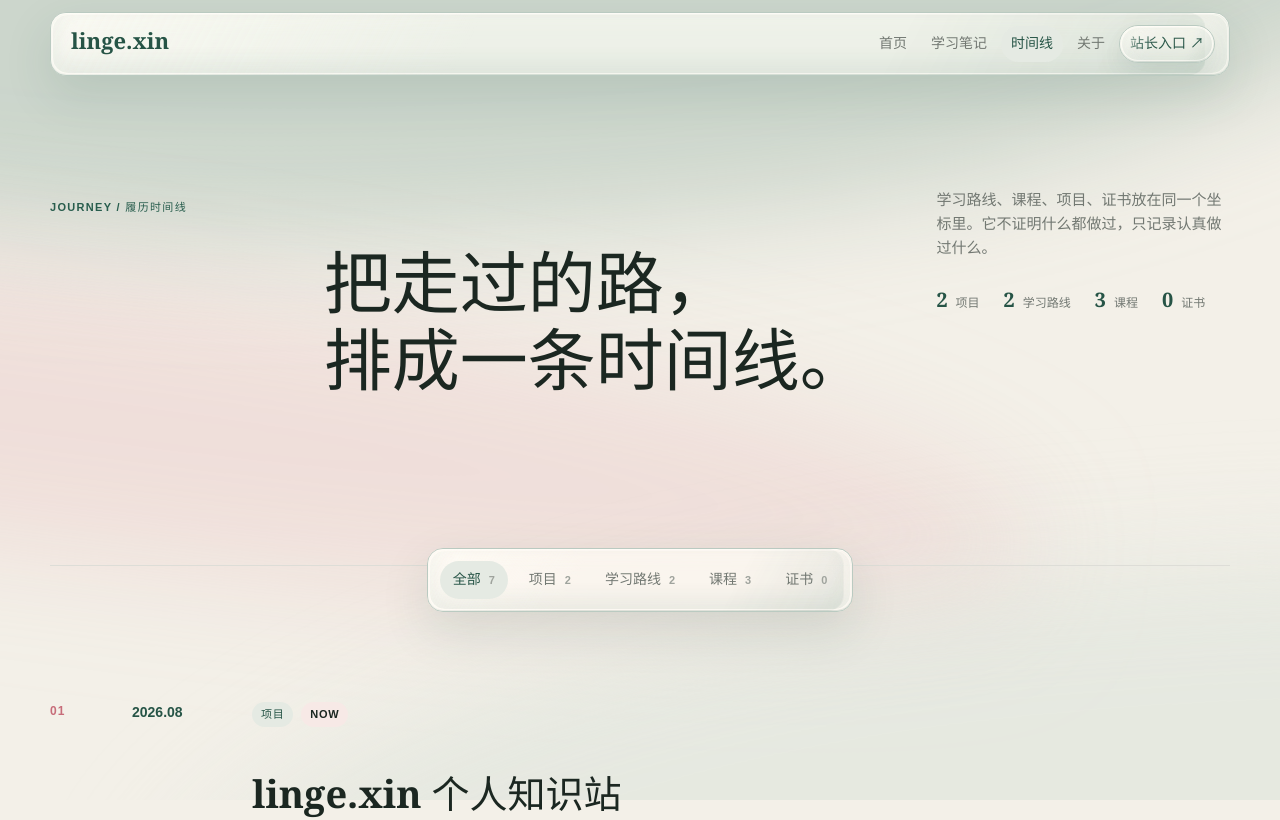
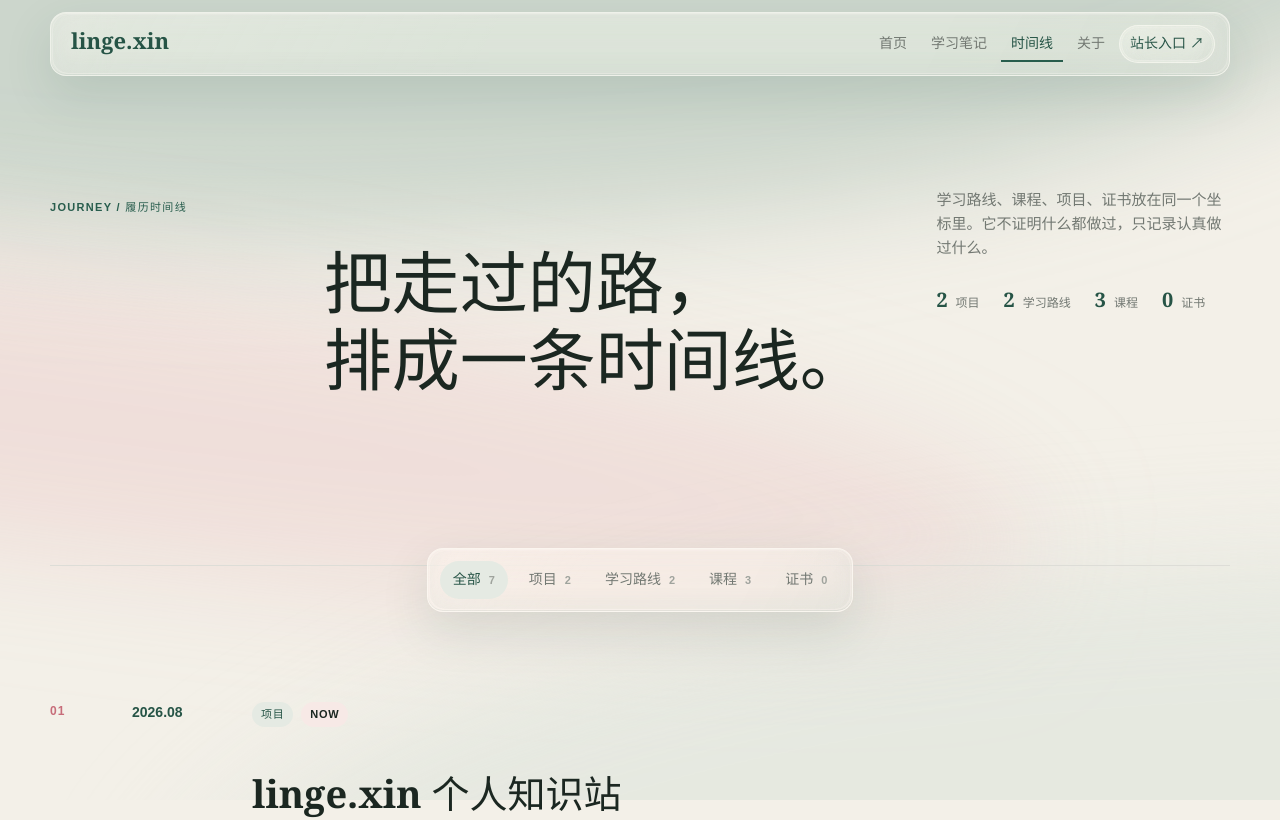
Before and after one commit to Floatend/Study-assistant, a Vue app in the folder goalbot-frontend/: page /journey in a window 1280 px wide. Shown: the top 820 px of the page. Built offline with nearby package versions, Linux system fonts and the light colour scheme.

Commit message:
fix: correct liquid glass transparency and hover

```diff
--- a/goalbot-frontend/src/components/PublicSiteHeader.vue
+++ b/goalbot-frontend/src/components/PublicSiteHeader.vue
@@ -43,21 +43,28 @@
 .site-nav a {
   flex: 0 0 auto;
   padding: 7px;
-  border-radius: 999px;
+  border-radius: 0;
   color: var(--muted);
+  box-shadow: inset 0 -2px 0 transparent;
   font-size: 13px;
   font-weight: 650;
   text-decoration: none;
-  transition: color .22s ease, background-color .22s ease;
+  transition: color .22s ease, box-shadow .22s ease;
 }
-.site-nav a:hover,
-.site-nav a.router-link-exact-active { color: var(--brand-strong); background: var(--brand-soft); }
+.site-nav a:not(.site-workspace-link):hover,
+.site-nav a:not(.site-workspace-link).router-link-exact-active {
+  color: var(--brand-strong);
+  background: transparent;
+  box-shadow: inset 0 -2px 0 var(--brand);
+}
 .site-nav .site-workspace-link {
   display: inline-flex;
   align-items: center;
   gap: var(--space-1);
+  border-radius: 999px;
   color: var(--brand-strong);
 }
+.site-nav .site-workspace-link:hover { border-color: var(--brand); }
 .site-workspace-link span { transition: transform .25s ease; }
 .site-workspace-link:hover span { transform: translate(2px,-2px); }
 
--- a/goalbot-frontend/src/styles/index.css
+++ b/goalbot-frontend/src/styles/index.css
@@ -19,11 +19,11 @@
   --accent-soft: color-mix(in srgb, var(--accent) 14%, var(--surface));
   --on-brand: var(--surface);
   --on-accent: var(--text);
-  --glass: color-mix(in srgb, var(--surface) 48%, transparent);
-  --glass-strong: color-mix(in srgb, var(--surface) 66%, transparent);
-  --glass-border: color-mix(in srgb, var(--surface) 68%, var(--brand) 32%);
-  --glass-highlight: color-mix(in srgb, var(--surface) 88%, transparent);
-  --glass-depth: color-mix(in srgb, var(--brand) 12%, transparent);
+  --glass: color-mix(in srgb, var(--surface) 22%, transparent);
+  --glass-strong: color-mix(in srgb, var(--surface) 34%, transparent);
+  --glass-border: color-mix(in srgb, var(--surface) 52%, transparent);
+  --glass-highlight: color-mix(in srgb, var(--surface) 38%, transparent);
+  --glass-depth: color-mix(in srgb, var(--brand) 8%, transparent);
   --glass-shadow-color: color-mix(in srgb, var(--brand-strong) 13%, transparent);
   --liquid-brand: color-mix(in srgb, var(--brand) 58%, var(--surface));
   --liquid-accent: color-mix(in srgb, var(--accent) 62%, var(--surface));
@@ -163,28 +163,25 @@ a { color: inherit; }
 }
 .liquid-glass::before {
   position: absolute;
-  inset: 0;
+  inset: -1px;
   z-index: 0;
   border-radius: inherit;
   pointer-events: none;
   content: '';
   background: linear-gradient(118deg, var(--glass-highlight), transparent 38%, transparent 72%, var(--glass-depth));
-  opacity: .74;
-  transform: translate3d(-2%, 0, 0);
-  transition: opacity .3s ease, transform .3s ease;
+  opacity: .38;
 }
 .liquid-glass::after {
   position: absolute;
   inset: 1px;
   z-index: 0;
-  border: 1px solid color-mix(in srgb, var(--surface) 58%, transparent);
+  border: 1px solid color-mix(in srgb, var(--surface) 36%, transparent);
   border-radius: inherit;
-  box-shadow: inset 0 8px 18px color-mix(in srgb, var(--surface) 24%, transparent), inset 0 -10px 22px var(--glass-depth);
+  box-shadow: inset 0 8px 18px color-mix(in srgb, var(--surface) 12%, transparent), inset 0 -10px 22px var(--glass-depth);
   pointer-events: none;
   content: '';
-  opacity: .68;
+  opacity: .46;
 }
-.liquid-glass:hover::before { opacity: .94; transform: translate3d(2%, 0, 0); }
 .liquid-glass > * { position: relative; z-index: 1; }
 .liquid-glass-strong { background: var(--glass-strong); }
 .liquid-glass-control {
```
Also changed, not shown: 1 other file (tests, documents, lock files or other folders).
